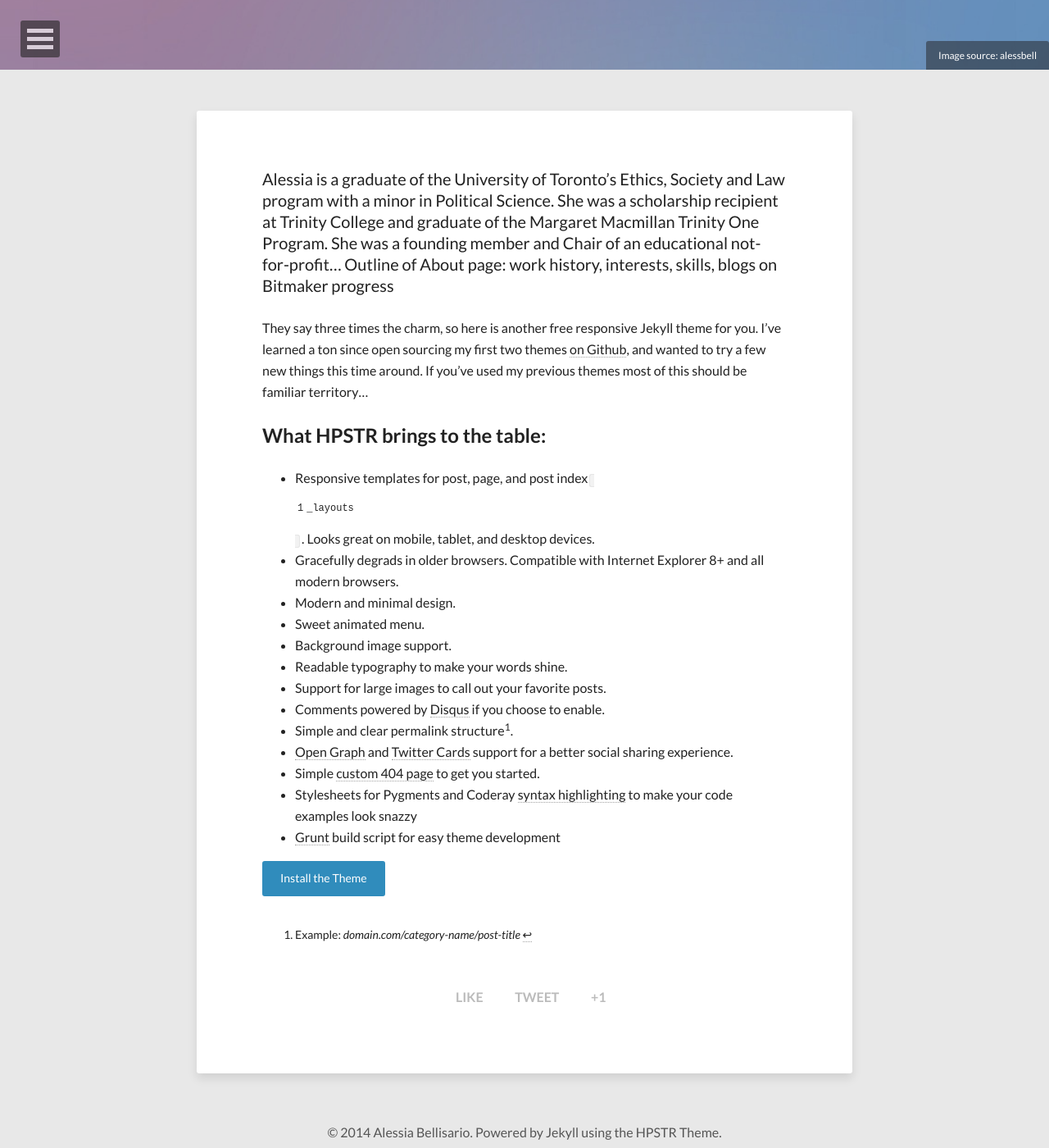
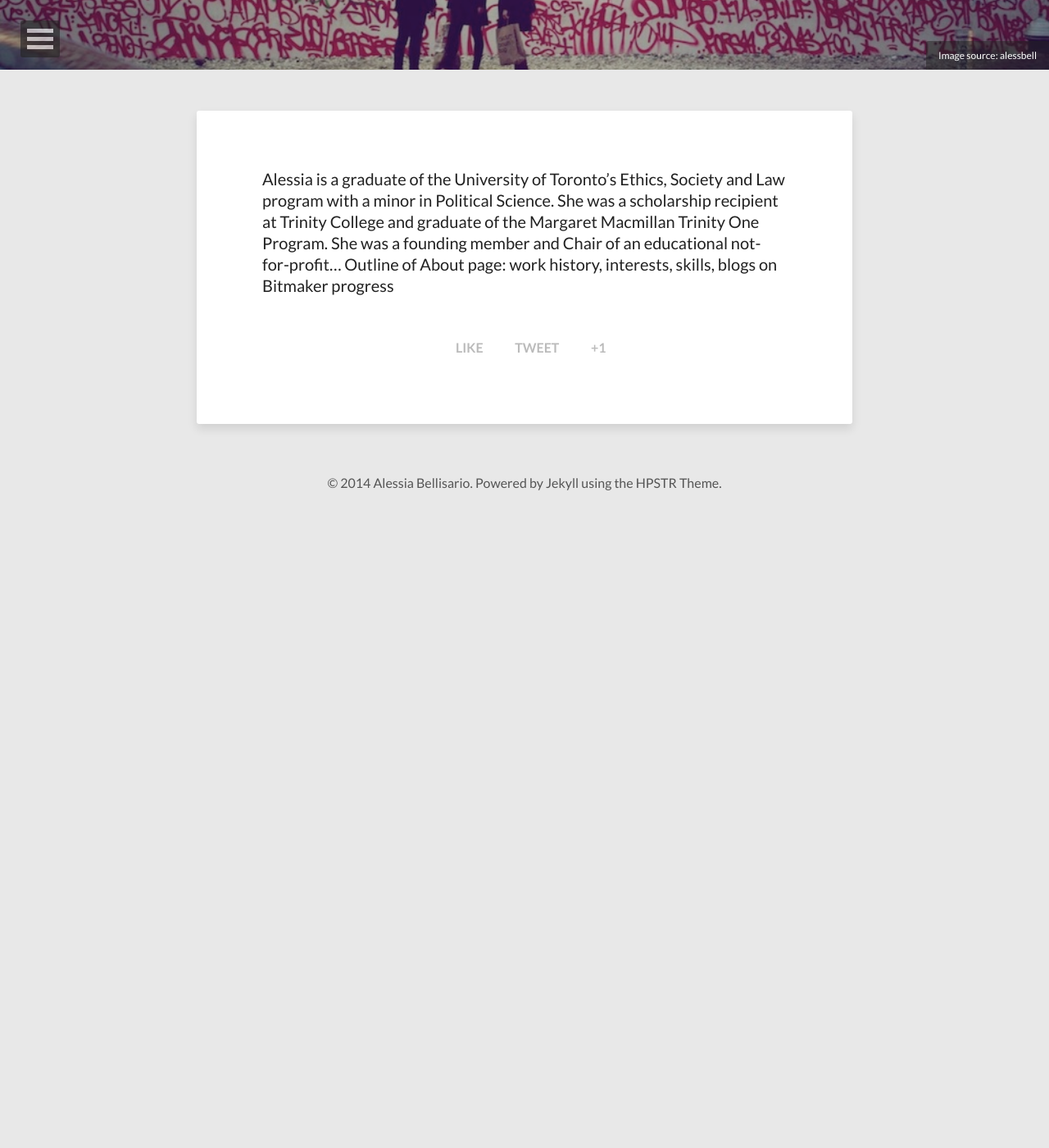
Before and after one commit to alessbell/alessbell.github.io-archive, a Jekyll site: the page built from about.md, in a window 1280 px wide and 1400 px high, scrolled down 315 px. Shown: the whole window at 82% size. Built offline with Jekyll 4.4.1, drawn with Linux system fonts in a browser that asks for light colours; nearby versions of some CDN libraries; after the commit the page ends 945 px from its top, so only the background shows below that.

Commit message:
About Page

```diff
--- a/about.md
+++ b/about.md
@@ -4,7 +4,7 @@
 title: About Alessia
 tags: [about]
 image:
-  feature: abstract-5.jpg
+  feature: 13.jpg
   credit: alessbell
   creditlink:
 share: true
@@ -12,25 +12,3 @@
 
 Alessia is a graduate of the University of Toronto's Ethics, Society and Law program with a minor in Political Science. She was a scholarship recipient at Trinity College and graduate of the Margaret Macmillan Trinity One Program. She was a founding member and Chair of an educational not-for-profit...
 Outline of About page: work history, interests, skills, blogs on Bitmaker progress
-
-They say three times the charm, so here is another free responsive Jekyll theme for you. I've learned a ton since open sourcing my first two themes [on Github](http://github.com/mmistakes), and wanted to try a few new things this time around. If you've used my previous themes most of this should be familiar territory...
-
-## What HPSTR brings to the table:
-
-* Responsive templates for post, page, and post index `_layouts`. Looks great on mobile, tablet, and desktop devices.
-* Gracefully degrads in older browsers. Compatible with Internet Explorer 8+ and all modern browsers.
-* Modern and minimal design.
-* Sweet animated menu.
-* Background image support.
-* Readable typography to make your words shine.
-* Support for large images to call out your favorite posts.
-* Comments powered by [Disqus](http://disqus.com) if you choose to enable.
-* Simple and clear permalink structure[^1].
-* [Open Graph](https://developers.facebook.com/docs/opengraph/) and [Twitter Cards](https://dev.twitter.com/docs/cards) support for a better social sharing experience.
-* Simple [custom 404 page]({{ site.url }}/404.html) to get you started.
-* Stylesheets for Pygments and Coderay [syntax highlighting]({{ site.url }}/code-highlighting-post/) to make your code examples look snazzy
-* [Grunt](http://gruntjs.com) build script for easy theme development
-
-<div markdown="0"><a href="{{ site.url }}/theme-setup" class="btn btn-info">Install the Theme</a></div>
-
-[^1]: Example: *domain.com/category-name/post-title*
```
